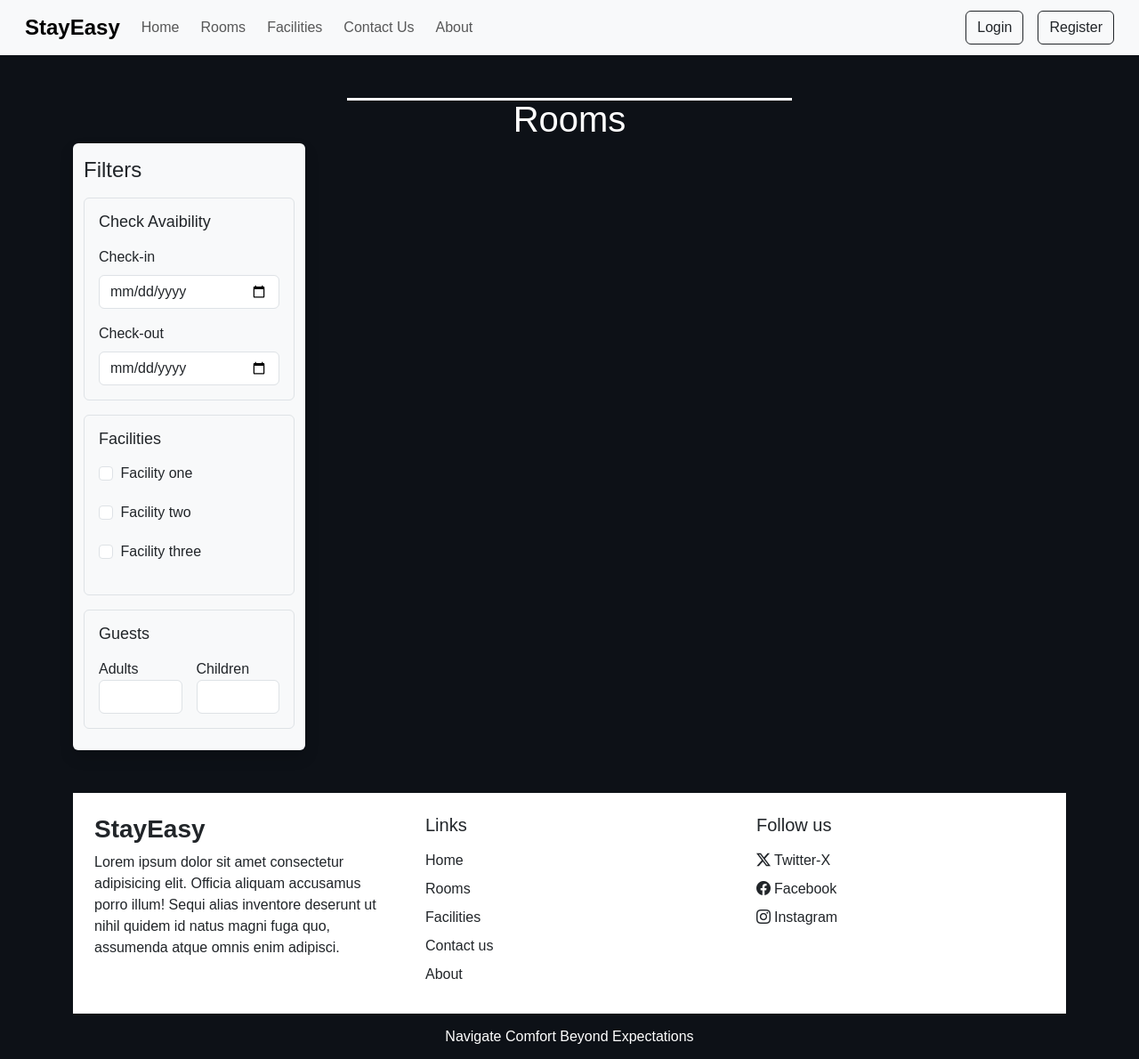
After one commit to poojan20/stayeasy, a PHP site: page /rooms.php in a window 1280 px wide. The commit adds this page. Shown: the whole page at 89% size. Run offline with PHP 8.4, Linux system fonts and the light colour scheme.

Commit message:
Change index[18],added rooms,[included navbar etc],[1]

```diff
--- a/contact.php
+++ b/contact.php
@@ -87,7 +87,7 @@
                         <div class="mt-3">
                             <label  class="form-label" style = "font-weight:500">Message</label>
 
-                            <textarea rows="10" class="form-control shadow-none "style = "resize :none;"></textarea>
+                            <textarea rows="5" class="form-control shadow-none "style = "resize :none;"></textarea>
                         </div>
                         <button type = "submit" class="btn text-white custom-bg  mt-3">
                             Send
--- a/inc/header.php
+++ b/inc/header.php
@@ -11,7 +11,7 @@
             <a class="nav-link  me-2" aria-current="page" href="index.php">Home</a>
             </li>
             <li class="nav-item">
-            <a class="nav-link me-2" href="#">Rooms</a>
+            <a class="nav-link me-2" href="rooms.php">Rooms</a>
             </li>
             <li class="nav-item">
             <a class="nav-link me-2" href="facilities.php">Facilities</a>
--- /dev/null
+++ b/rooms.php
@@ -0,0 +1,102 @@
+<!DOCTYPE html>
+<html lang="en">
+<head>
+    <link rel="shortcut icon" href="s.png">
+    <meta charset="UTF-8">
+    <meta name="viewport" content="width=device-width, initial-scale=1.0">
+    <title>Stay easy - Room
+    </title>
+
+    <?php require('inc/links.php')?>
+
+    <link rel="preconnect" href="https://fonts.googleapis.com">
+<link rel="preconnect" href="https://fonts.gstatic.com" crossorigin>
+
+<!-- Bootstrap Icons css link -->
+<link rel="stylesheet" href="https://cdn.jsdelivr.net/npm/swiper@11/swiper-bundle.min.css" />
+</head>
+<body style="background-color:#0D1117;">
+    <?php require('inc/header.php');?>
+
+    <div class="my-5 px-4">
+    <h1 class="text-center raleway-font text-white h-line">Rooms</h1>
+    <div class="h-line">
+
+    </div>
+</div>
+
+
+  <div class="container">
+        <div class="row">
+
+            <div class="col-lg-3">
+            <nav class="navbar navbar-expand-lg bg-body-tertiary bg-white rounded shadow">
+                <div class="container-fluid flex-lg-column align-items-stretch">
+                    <h4 class = "mt-2">Filters</h4>
+                    <button class="navbar-toggler" type="button" data-bs-toggle="collapse" data-bs-target="#filterDropdown" aria-controls="navbarNav" aria-expanded="false" aria-label="Toggle navigation">
+                        <span class="navbar-toggler-icon"></span>
+                    </button>
+                    <div class="collapse navbar-collapse flex-column align-items-stretch mt-2" id="filterDropown">
+                        <div class="border bg-light p-3 rounded mb-3">
+                            <h5 class = "mb-3" style ="font-size:18px;">Check Avaibility</h5>
+                             <label  class="form-label">Check-in</label>
+                             <input type="date" class="form-control shadow-none mb-3">
+                             <label  class="form-label">Check-out</label>
+                             <input type="date" class="form-control shadow-none">
+                        </div>
+                        <div class="border bg-light p-3 rounded mb-3">
+                            <h5 class = "mb-3" style ="font-size:18px;">Facilities</h5>
+                            <div class = "mb-2">
+                                <input type="checkbox" id="f1" class="form-check-input shadow-none mb-3 me-1">
+                                <label  class="form-check-label" for="f1">Facility one</label>
+                            </div>
+                            <div class = "mb-2">
+                                <input type="checkbox" id="f2" class="form-check-input shadow-none mb-3 me-1">
+                                <label  class="form-check-label" for="f2">Facility two</label>
+                            </div>
+                            <div class = "mb-2">
+                                <input type="checkbox" id="f3" class="form-check-input shadow-none mb-3 me-1">
+                                <label  class="form-check-label" for="f3">Facility three</label>
+                            </div>
+
+
+                        </div>
+
+                        <div class="border bg-light p-3 rounded mb-3">
+                            <h5 class = "mb-3" style ="font-size:18px;">Guests</h5>
+                            <div class="d-flex">
+                                <div class = "me-3">
+                                    <label class = "form-lable">Adults</label>
+                                    <input type="number" class="form-control shadow-none">
+                                </div>
+                                <div>
+                                    <label class = "form-lable">Children</label>
+                                    <input type="number" class="form-control shadow-none">
+                                </div>
+                            </div>
+                        </div>
+                    </div>
+                </div>
+            </nav>
+
+        </div>
+    </div>
+
+
+
+
+    <?php require('inc/footer.php');?>
+</body>
+</html>
+<!--
+    !important for css overright
+    ms for margin start
+    lg stands for large devices [for large screen devices]
+    me stands for margin
+    sticky top is for to keep that nav bar always on top
+    lh stands for line height
+    we kept number type for phone no (for additional country code characters like + or -)
+    font-family: 'Merienda', cursive;
+            font-family: 'Poppins', sans-serif;
+    rgb(40,44,52);
+    fw stands for font width-->
```
